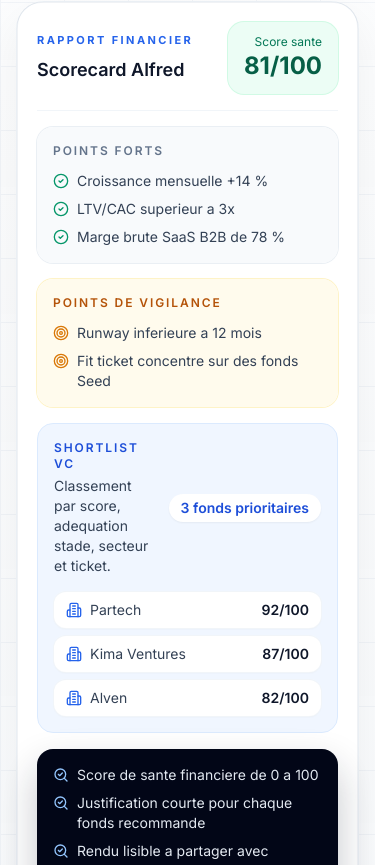
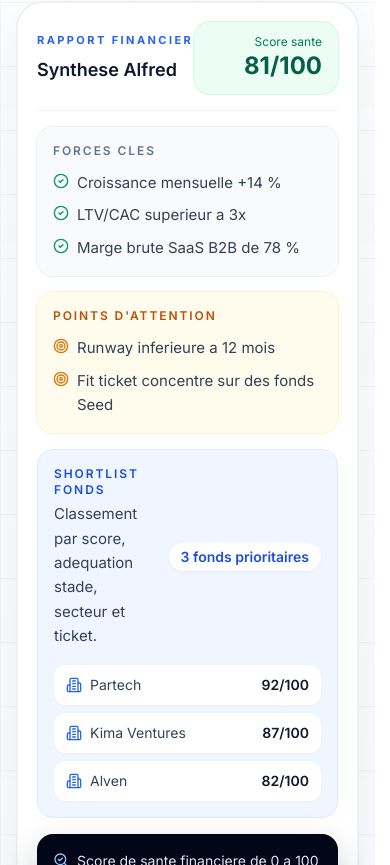
Before and after one commit to alfredauboyneau/alfred-vc-platform, a Next.js app: page / in a window 390 px wide. Shown: the part 959-1824 px from the top of the page. Built offline with nearby package versions, Linux system fonts and the light colour scheme; no server answers.

Commit message:
style: tighten hero preview module

```diff
--- a/app/page.tsx
+++ b/app/page.tsx
@@ -103,12 +103,12 @@ export default function Home() {
           subtitle: "Not a black box. Alfred produces a financial summary and a ranked shortlist with explanations.",
           report: "Financial report",
           score: "Health score",
-          strengths: "Key strengths",
-          risks: "Key risks",
-          fit: "VC shortlist",
+          strengths: "Strengths",
+          risks: "Watchpoints",
+          fit: "Fund shortlist",
           fitDesc: "Ranked by score, stage fit, sector fit and ticket range.",
-          scorecard: "Alfred scorecard",
-          topFunds: "3 top funds",
+          scorecard: "Alfred summary",
+          topFunds: "3 priority funds",
           strengthItems: ["MoM growth +14%", "LTV/CAC above 3x", "B2B SaaS gross margin 78%"],
           riskItems: ["Runway under 12 months", "Ticket fit concentrated on Seed funds"],
           bullets: [
@@ -122,11 +122,11 @@ export default function Home() {
           subtitle: "Pas une boite noire. Alfred produit une synthese financiere et une shortlist classee avec explications.",
           report: "Rapport financier",
           score: "Score sante",
-          strengths: "Points forts",
-          risks: "Points de vigilance",
-          fit: "Shortlist VC",
+          strengths: "Forces cles",
+          risks: "Points d'attention",
+          fit: "Shortlist fonds",
           fitDesc: "Classement par score, adequation stade, secteur et ticket.",
-          scorecard: "Scorecard Alfred",
+          scorecard: "Synthese Alfred",
           topFunds: "3 fonds prioritaires",
           strengthItems: ["Croissance mensuelle +14 %", "LTV/CAC superieur a 3x", "Marge brute SaaS B2B de 78 %"],
           riskItems: ["Runway inferieure a 12 mois", "Fit ticket concentre sur des fonds Seed"],
@@ -221,7 +221,7 @@ export default function Home() {
           style={{ backgroundImage: "linear-gradient(#e2e8f0 1px, transparent 1px), linear-gradient(to right, #e2e8f0 1px, transparent 1px)", backgroundSize: "64px 64px" }} />
         <div className="absolute top-0 right-[8%] w-[520px] h-[320px] bg-blue-100/70 rounded-full blur-[80px] pointer-events-none" />
 
-        <div className="relative w-full max-w-6xl mx-auto px-4 sm:px-6 lg:px-8 grid gap-12 lg:grid-cols-[1.1fr_0.9fr] lg:items-center">
+        <div className="relative w-full max-w-6xl mx-auto px-4 sm:px-6 lg:px-8 grid gap-12 lg:grid-cols-[1.16fr_0.84fr] lg:items-center">
           {/* Badge */}
           <div>
             <div className="inline-flex items-center gap-2 mb-7 px-4 py-1.5 rounded-full border border-blue-200/80 bg-white/85 text-blue-700 text-xs font-semibold tracking-widest uppercase shadow-sm">
@@ -263,8 +263,8 @@ export default function Home() {
             </div>
           </div>
 
-          <div className="relative">
-            <div className="premium-card section-frame rounded-[28px] border border-slate-200/70 p-5">
+          <div className="relative lg:max-w-[31rem] lg:ml-auto">
+            <div className="premium-card section-frame rounded-[28px] border border-slate-200/70 p-5 sm:p-6">
               <div className="flex items-center justify-between border-b border-slate-100 pb-4">
                 <div>
                   <p className="eyebrow">
@@ -272,7 +272,7 @@ export default function Home() {
                   </p>
                   <p className="mt-2 text-lg font-semibold text-slate-900">{previewCopy.scorecard}</p>
                 </div>
-                <div className="rounded-2xl bg-emerald-50 px-4 py-3 text-right ring-1 ring-emerald-100">
+                <div className="rounded-2xl bg-emerald-50 px-4 py-3 text-right ring-1 ring-emerald-100 min-w-[9rem]">
                   <p className="text-xs text-emerald-700">{previewCopy.score}</p>
                   <p className="text-2xl font-bold text-emerald-800">81/100</p>
                 </div>
@@ -283,7 +283,7 @@ export default function Home() {
                   <p className="text-xs font-semibold uppercase tracking-[0.16em] text-slate-500">
                     {previewCopy.strengths}
                   </p>
-                  <ul className="mt-3 space-y-2 text-sm text-slate-700">
+                  <ul className="mt-3 space-y-2 text-[15px] leading-relaxed text-slate-700">
                     {previewCopy.strengthItems.map((item) => (
                       <li key={item} className="flex gap-2">
                         <CheckCircle2 className="mt-0.5 w-4 h-4 text-emerald-600 shrink-0" />
@@ -297,7 +297,7 @@ export default function Home() {
                   <p className="text-xs font-semibold uppercase tracking-[0.16em] text-amber-700">
                     {previewCopy.risks}
                   </p>
-                  <ul className="mt-3 space-y-2 text-sm text-slate-700">
+                  <ul className="mt-3 space-y-2 text-[15px] leading-relaxed text-slate-700">
                     {previewCopy.riskItems.map((item) => (
                       <li key={item} className="flex gap-2">
                         <Target className="mt-0.5 w-4 h-4 text-amber-600 shrink-0" />
@@ -314,7 +314,7 @@ export default function Home() {
                     <p className="text-xs font-semibold uppercase tracking-[0.16em] text-blue-700">
                       {previewCopy.fit}
                     </p>
-                    <p className="mt-1 text-sm text-slate-700">{previewCopy.fitDesc}</p>
+                    <p className="mt-1 text-[15px] leading-relaxed text-slate-700">{previewCopy.fitDesc}</p>
                   </div>
                   <div className="shrink-0 rounded-full bg-white px-3 py-1 text-sm font-semibold text-blue-700 shadow-sm">
                     {previewCopy.topFunds}
@@ -322,7 +322,7 @@ export default function Home() {
                 </div>
                 <div className="mt-4 space-y-2">
                   {["Partech", "Kima Ventures", "Alven"].map((fund, index) => (
-                    <div key={fund} className="flex items-center justify-between rounded-xl bg-white px-3 py-2 text-sm text-slate-700 shadow-sm ring-1 ring-slate-100">
+                    <div key={fund} className="flex items-center justify-between rounded-xl bg-white px-3 py-2.5 text-sm text-slate-700 shadow-sm ring-1 ring-slate-100">
                       <span className="flex items-center gap-2">
                         <Building2 className="w-4 h-4 text-blue-600" />
                         {fund}
@@ -335,7 +335,7 @@ export default function Home() {
 
               <div className="mt-4 space-y-2 rounded-2xl bg-slate-950 p-4 text-sm text-slate-200 shadow-[0_18px_38px_rgba(15,23,42,0.24)]">
                 {previewCopy.bullets.map((item) => (
-                  <div key={item} className="flex gap-2">
+                  <div key={item} className="flex gap-2 leading-relaxed">
                     <SearchCheck className="mt-0.5 w-4 h-4 text-blue-300 shrink-0" />
                     <span>{item}</span>
                   </div>
```
